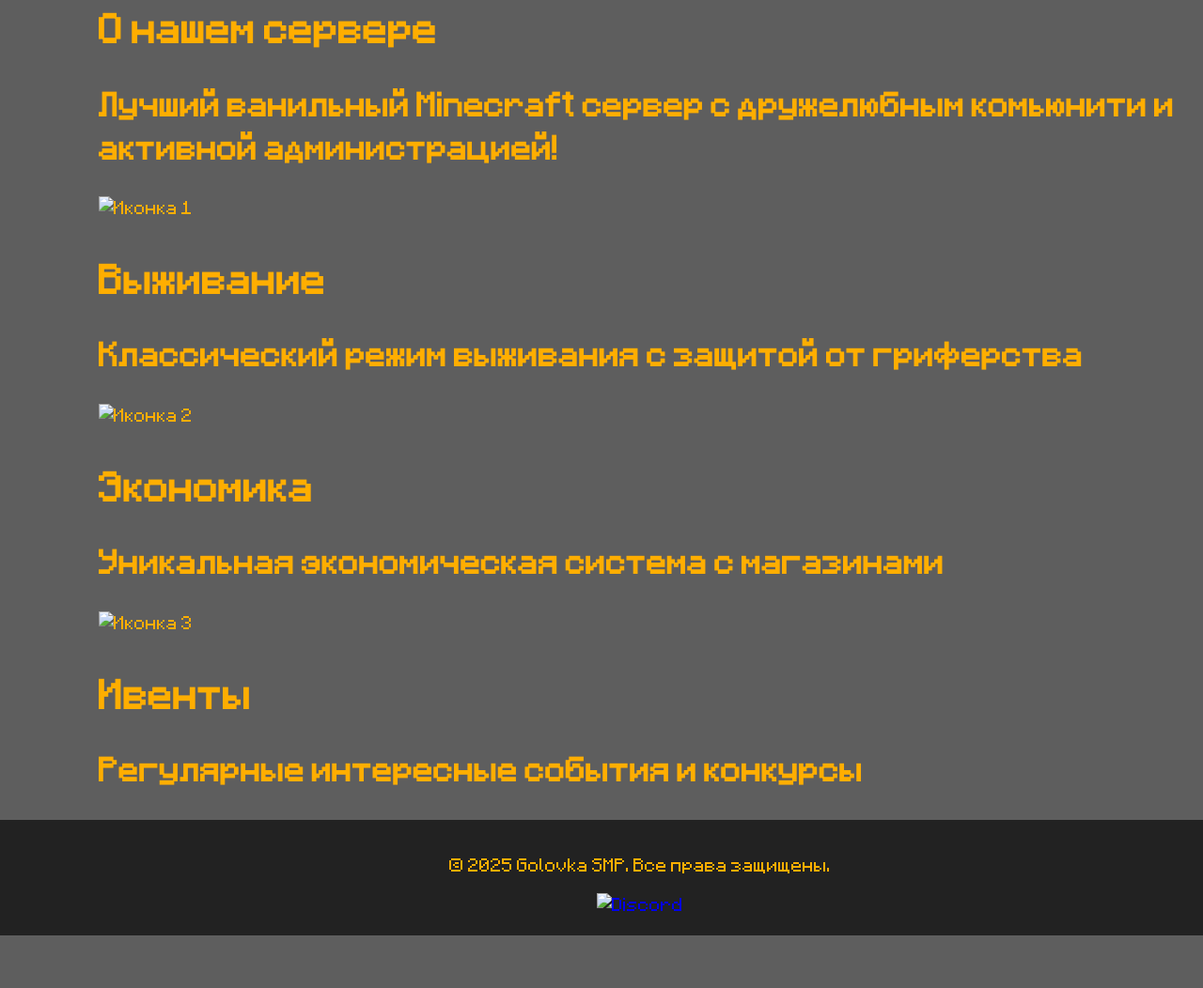
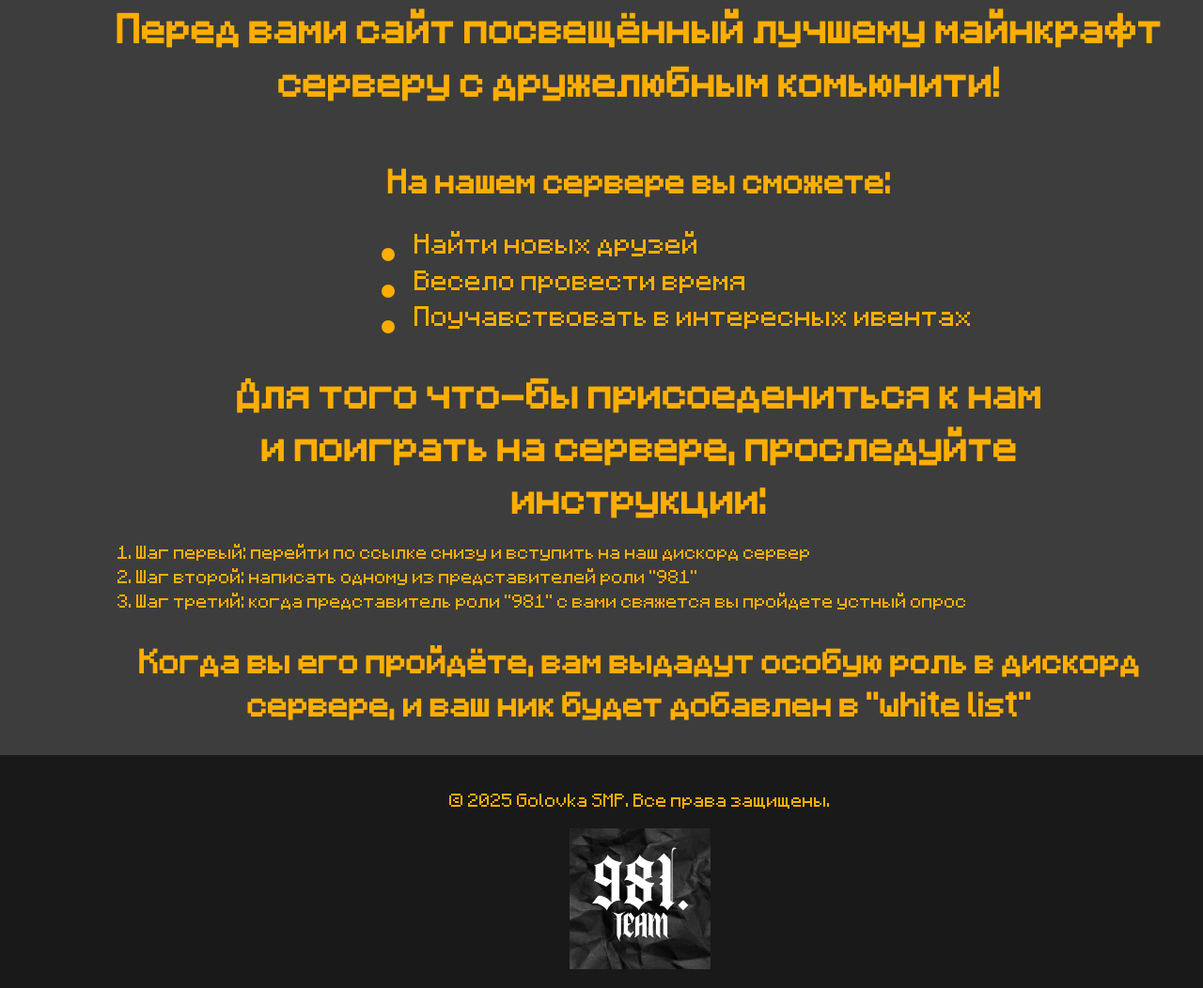
Before and after one commit to memassssssss/Golovka-SMP, a plain HTML site: page index.html in a window 1280 px wide. Shown: the part 350-1402 px from the top of the page at 94% size. Before the commit the page ends 1346 px from the top, so only its background shows below. Drawn offline with Linux system fonts and the light colour scheme.

Commit message:
изменения на главной странице

```diff
--- a/index.html
+++ b/index.html
@@ -30,26 +30,20 @@
 
     <main class="container">
         <section class="server-info">
-            <h2>О нашем сервере</h2>
-            <p>Лучший ванильный Minecraft сервер с дружелюбным комьюнити и активной администрацией!</p>
-
-            <div class="features">
-                <div class="feature">
-                    <img src="images/icon1.png" alt="Иконка 1">
-                    <h3>Выживание</h3>
-                    <p>Классический режим выживания с защитой от гриферства</p>
-                </div>
-                <div class="feature">
-                    <img src="images/icon2.png" alt="Иконка 2">
-                    <h3>Экономика</h3>
-                    <p>Уникальная экономическая система с магазинами</p>
-                </div>
-                <div class="feature">
-                    <img src="images/icon3.png" alt="Иконка 3">
-                    <h3>Ивенты</h3>
-                    <p>Регулярные интересные события и конкурсы</p>
-                </div>
-            </div>
+            <h2>Перед вами сайт посвещённый лучшему майнкрафт серверу с дружелюбным комьюнити!</h2>
+            <p>На нашем сервере вы сможете:</p>
+            <ul>
+                <li>Найти новых друзей</li>
+                <li>Весело провести время</li>
+                <li>Поучавствовать в интересных ивентах</li>
+            </ul>
+            <h3>Для того что-бы присоедениться к нам <br> и поиграть на сервере, проследуйте <br> инструкции:</h3>
+            <ol>
+                <li>Шаг первый: перейти по ссылке снизу и вступить на наш дискорд сервер</li>
+                <li>Шаг второй: написать одному из представителей роли "981"</li>
+                <li>Шаг третий: когда представитель роли "981" с вами свяжется вы пройдете устный опрос</li>
+            </ol>
+            <p>Когда вы его пройдёте, вам выдадут особую роль в дискорд сервере, и ваш ник будет добавлен в "white list"</p>
         </section>
     </main>
 
@@ -57,7 +51,8 @@
         <div class="container">
             <p>© 2025 Golovka SMP. Все права защищены.</p>
             <div class="social-links">
-                <a href="https://discord.gg/Z9Fyqe3ZQx"><img src="images/discord.png" alt="Discord"></a>
+                <a href="https://discord.gg/Z9Fyqe3ZQx"><img src="images/discord.png" alt="Discord" width="150"></a>
+
             </div>
         </div>
     </footer>
--- a/styles.css
+++ b/styles.css
@@ -1,6 +1,6 @@
 body {
     font-family: 'Minecraftia', sans-serif;
-    background-color: #5e5e5e;
+    background-color: #3d3d3d;
     color: #ffae00;
     margin: 0;
     padding: 0;
@@ -13,19 +13,25 @@ body {
     font-style: normal;
 }
 
-.main-content p {
-    font-size: 1.2rem;
-  }
-
   .server-info h2 {
     font-size: 2.2em;
-    margin-bottom: 15px;
+    margin-bottom: 55px;
+    text-align: center;
+  }
+.server-info p {
+    text-align: center;
+    margin-bottom: 1px;
+}
+.server-info ul {
+    text-align: left;
+    font-size: 1.5em;
+    padding-left: 14em;
+}
 
-  }
   .server-info h3 {
     font-size: 2.2em;
     margin-bottom: 15px;
-
+    text-align: center;
   }
 
   .feature p {
@@ -47,7 +53,7 @@ body {
 
 /* Стили для header */
 header {
-    background-color: #2d2d2d;
+    background-color: #191919;
     padding: 50px 0;
     text-align: center;
     border-bottom: 4px solid #ffae00;
@@ -135,11 +141,13 @@ nav a {
 
 /* Футер */
 footer {
-    background-color: #222;
+    background-color: #191919;
     padding: 20px 0;
     text-align: center;
     margin-top: 30px;
+
 }
+
 
 /* Адаптивность */
 @media (max-width: 768px) {
```
Also changed, not shown: images/discord.png (added).
